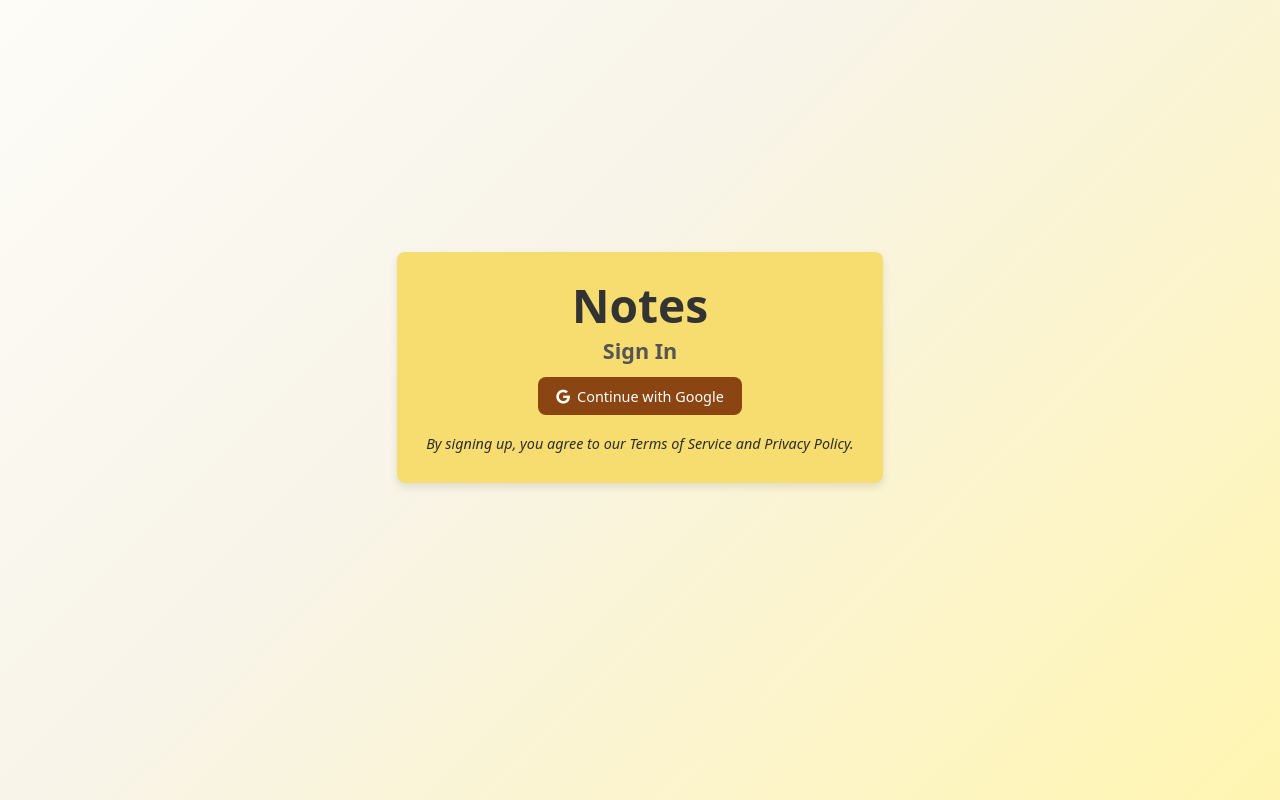
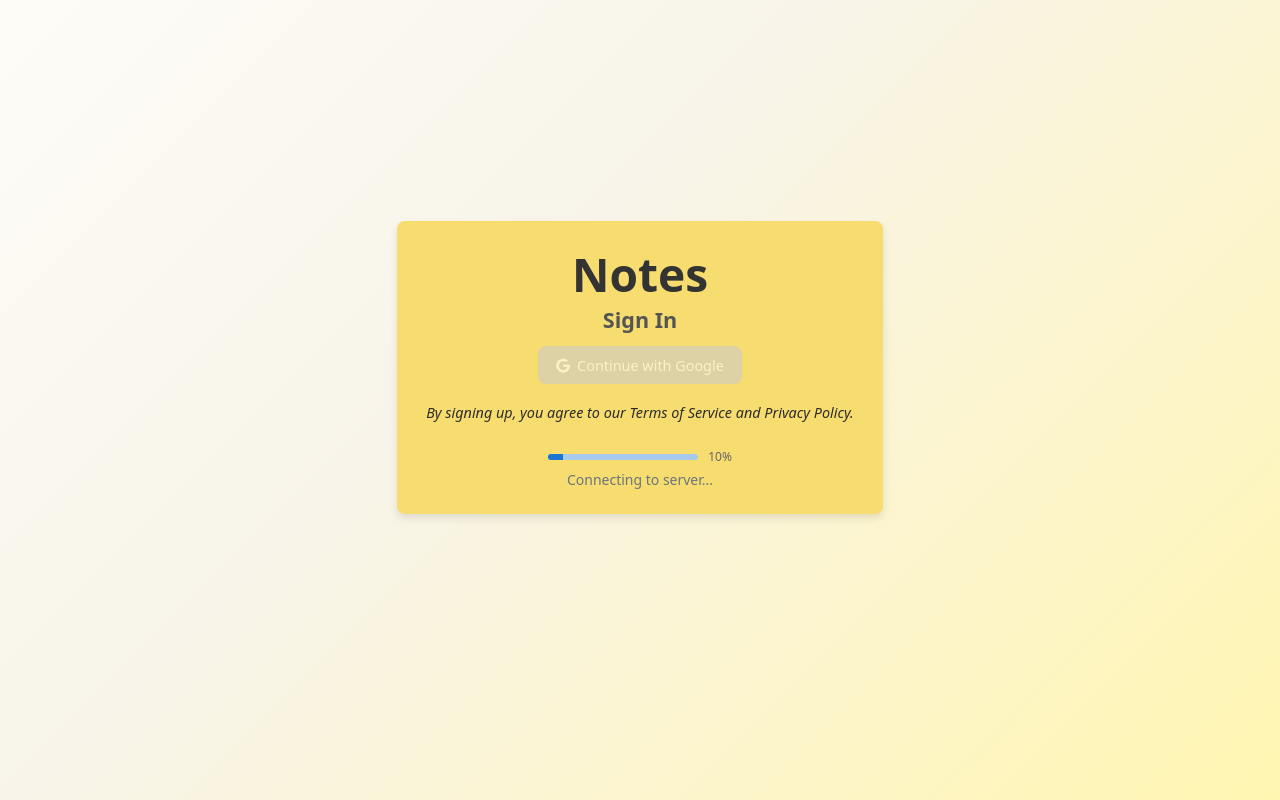
Before and after one commit to inkih04/Notes-App-Frontend, a React (Vite) app: page / in a window 1280 px wide. Built offline with nearby package versions, Linux system fonts and the light colour scheme; no server answers.

Commit message:
Feat render progress bar in login screen

```diff
--- a/src/api/isTokenValid.js
+++ b/src/api/isTokenValid.js
@@ -1,14 +1,20 @@
 import { API_BASE_URL } from './config';
 
 export async function isTokenValid() {
+  try {
+    const response = await fetch(`${API_BASE_URL}/api/auth/check-token/`, {
+      method: "GET",
+      headers: {
+        "Authorization": `Bearer ${sessionStorage.getItem("tokenAccess")}`,
+      },
+    });
 
-
-  const response = await fetch(`${API_BASE_URL}/api/auth/check-token/`, {
-    method: "GET",
-    headers: {
-      "Authorization": `Bearer ${sessionStorage.getItem("tokenAccess")}`,
-    },
-  });
+    if (response.status === 401) {
+      return false;
+    }
 
     return response.ok;
+  } catch (error) {
+    throw new Error(`Connection error: ${error.message}`);
+  }
 }
--- a/src/components/login/Login.css
+++ b/src/components/login/Login.css
@@ -19,6 +19,7 @@
     justify-content: center;
     background-color: var(--input-bg-color);
     padding: 2rem;
+    padding-bottom: 0rem;
     border-radius: 8px;
     box-shadow: 0 4px 8px rgba(0, 0, 0, 0.1);
 
@@ -77,11 +78,11 @@
   left: 0;
   width: 100%;
   height: 100%;
-  background-color: rgba(0, 0, 0, 0.6); /* Fondo oscuro semitransparente */
+  background-color: rgba(0, 0, 0, 0.6);
   display: flex;
   justify-content: center;
   align-items: center;
-  z-index: 9999; /* Para que aparezca por encima de todo */
+  z-index: 9999;
 }
 
 .loading-content {
@@ -103,3 +104,41 @@
   color: #ddd;
   font-size: 0.9rem;
 }
+
+.server-status {
+  margin-top: 10px;
+  padding: 1rem;
+  text-align: center;
+}
+
+.server-status p {
+  margin: 0 0 10px 0;
+  font-size: 14px;
+  color: #6c757d;
+}
+
+.bar-container {
+  display: flex;
+  flex-direction: row;
+  align-items: center;
+  justify-content: center;
+  gap: 10px;
+  margin-bottom: 0.2rem;
+}
+
+.bar-container .MuiLinearProgress-root {
+  width: 150px;
+  height: 6px;
+  border-radius: 3px;
+}
+
+.social-btn:disabled {
+  opacity: 0.6;
+  cursor: not-allowed;
+  background-color: #cccccc;
+}
+
+.social-btn:disabled:hover {
+  background-color: #cccccc;
+  transform: none;
+}
--- a/src/components/login/Login.jsx
+++ b/src/components/login/Login.jsx
@@ -5,15 +5,53 @@ import { loginWithGoogleCode } from "../../api/auth.js";
 import { useNavigate } from "react-router-dom";
 import { isTokenValid } from "../../api/isTokenValid.js"
 import { useEffect, useState } from "react";
-import { CircularProgress } from '@mui/material';
+import { CircularProgress, LinearProgress } from '@mui/material';
 
 function Login() {
   const navigate = useNavigate();
   const [isLoading, setIsLoading] = useState(false);
+  const [serverStatus, setServerStatus] = useState('checking'); // 'checking', 'ready', 'error'
+  const [serverProgress, setServerProgress] = useState(0);
+  const [currentAttempt, setCurrentAttempt] = useState(0);
+
+
+  const checkServerStatus = async () => {
+    const maxAttempts = 30;
+    const interval = 2000;
+    let attempts = 0;
+
+    const checkServer = async () => {
+      attempts++;
+      setCurrentAttempt(attempts);
+
+      const progress = (attempts / maxAttempts) * 100;
+      setServerProgress(progress);
+
+      try {
+        const isValid = await isTokenValid();
+        if (!isValid) {
+          setServerProgress(100);
+          setServerStatus('ready');
+          return
+        }
+      } catch (error) {
+        console.log(`Intento ${attempts}/${maxAttempts}: Error de conexión`);
+      }
+
+      if (attempts < maxAttempts) {
+        setTimeout(checkServer, interval);
+      } else {
+        setServerProgress(100);
+        setServerStatus('ready');
+      }
+    };
+
+    checkServer();
+  };
 
   useEffect(() => {
-    isTokenValid();
-  }, [])
+    checkServerStatus();
+  }, []);
 
   const login = useGoogleLogin({
     flow: 'auth-code',
@@ -48,7 +86,7 @@ function Login() {
         <button
           className="social-btn"
           onClick={() => login()}
-          disabled={isLoading}
+          disabled={isLoading || serverStatus !== 'ready'}
         >
           <i className="fab fa-google"></i>
           Continue with Google
@@ -56,13 +94,35 @@ function Login() {
         <div className="footer">
           By signing up, you agree to our Terms of Service and Privacy Policy.
         </div>
+
+        {serverStatus === 'checking' && (
+          <div className="server-status">
+            <div className="bar-container">
+              <LinearProgress
+                variant="determinate"
+                value={serverProgress}
+              />
+              <span style={{ fontSize: '12px', color: '#666' }}>
+                {Math.round(serverProgress)}%
+              </span>
+            </div>
+            <p>Connecting to server... </p>
+          </div>
+        )}
+
+        {serverStatus === 'ready' && (
+          <div className="server-status" style={{ color: 'green', fontSize: '14px' }}>
+            ✓ Server ready
+          </div>
+        )}
       </div>
+
       {isLoading && (
         <div className="loading-overlay">
           <div className="loading-content">
             <CircularProgress />
             <h2>Loading...</h2>
-            <p>Conecting to the server...</p>
+            <p>Connecting to the server...</p>
           </div>
         </div>
       )}
```
